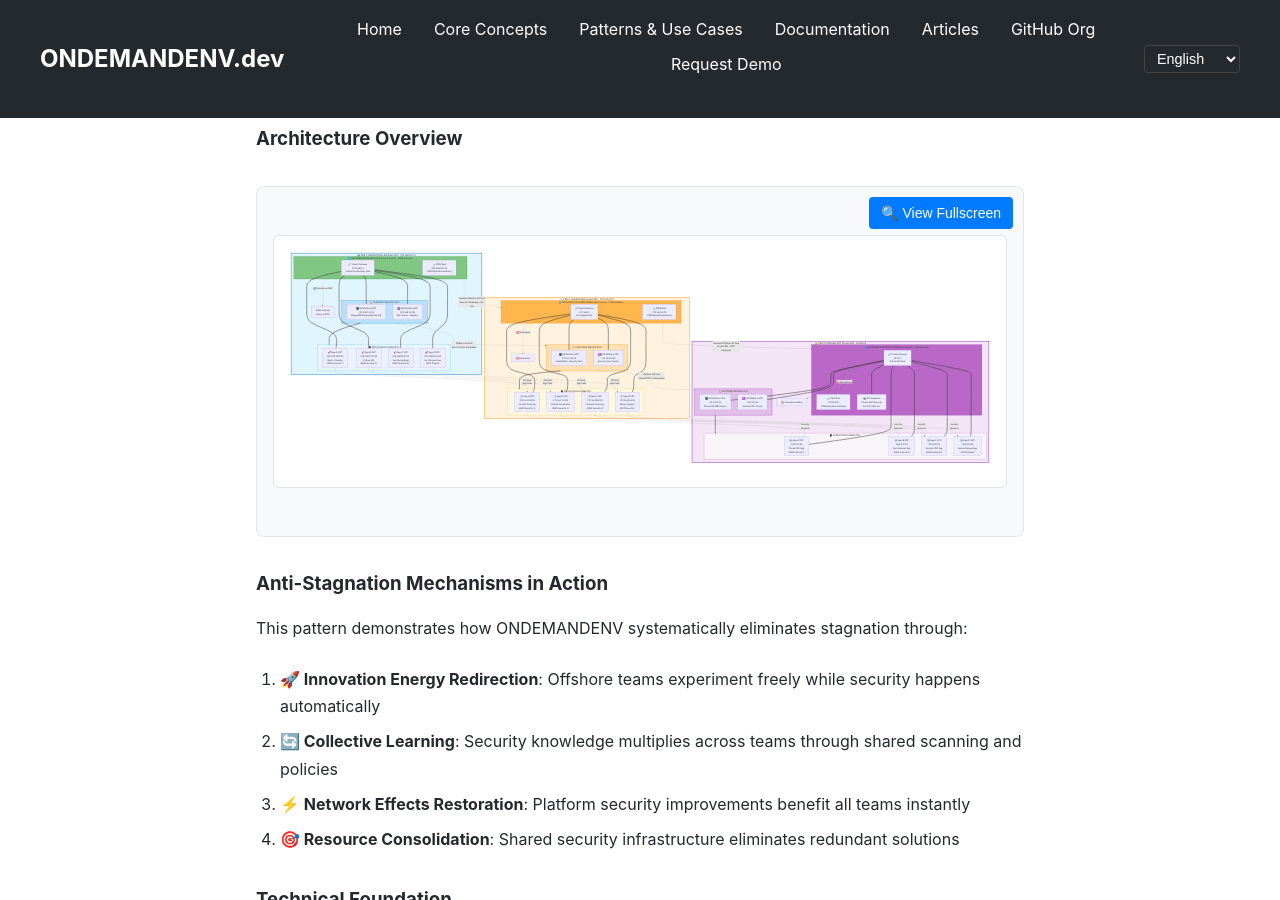
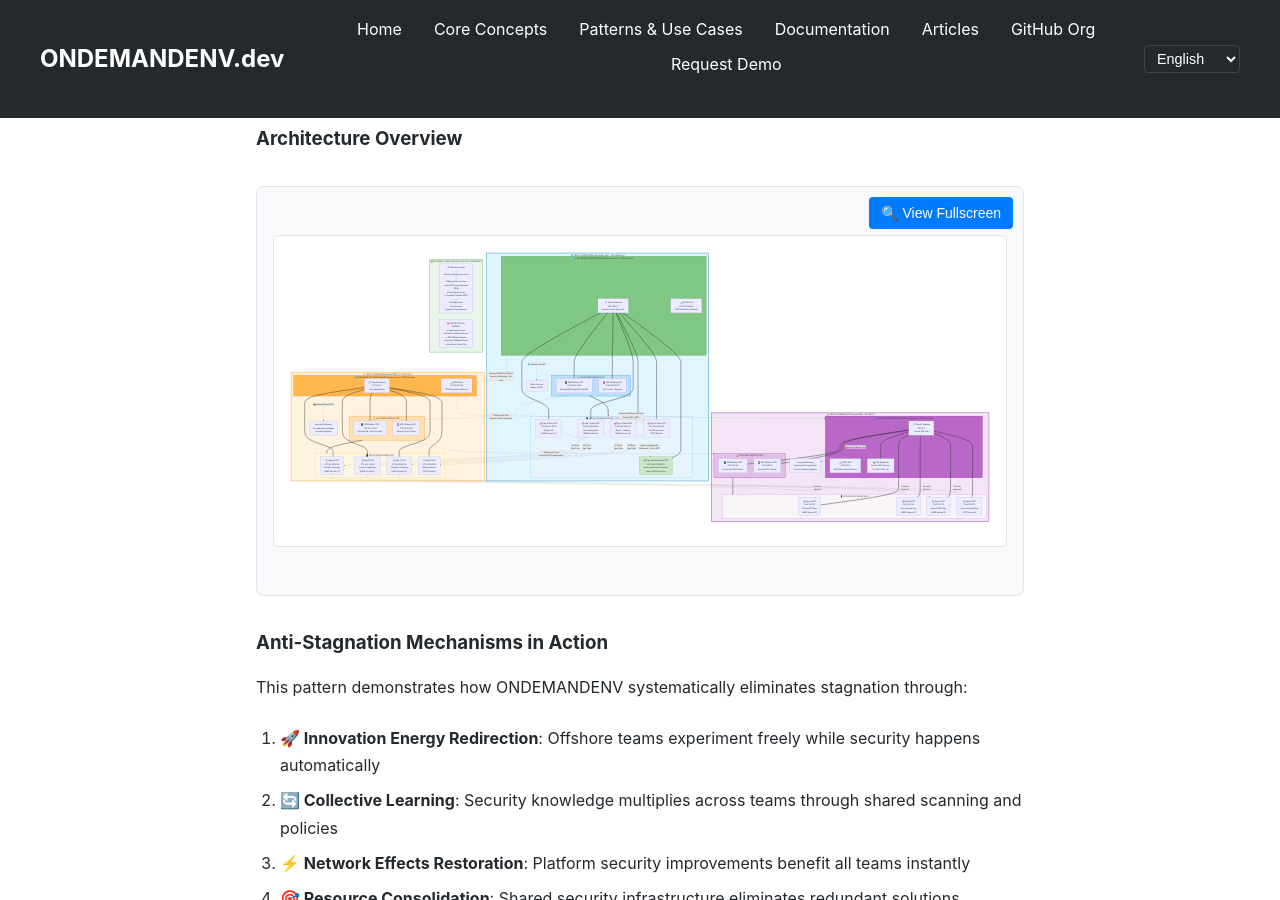
Before and after one commit to ondemandenv/ondemandenv.github.io, a Jekyll site: the page built from articles/isolated-offshore-development-pattern.md, in a window 1280 px wide and 900 px high, scrolled down 1573 px. Built offline with Jekyll 4.4.1, drawn with Linux system fonts in a browser that asks for light colours.

Commit message:
+++++ ++++ ++++ ++++ +

```diff
--- a/articles/isolated-offshore-development-pattern.md
+++ b/articles/isolated-offshore-development-pattern.md
@@ -76,20 +76,25 @@
             T1EKSVPC["☸️ EKS Platform VPC<br/>192.168.2.0/24<br/>K8s Cluster + Registry"]
         end
 
-        subgraph T1Apps["📱 APPLICATION ENVER VPCs"]
-            T1App1VPC["🚀 App-A VPC<br/>192.168.10.0/24<br/>React + Node.js<br/>(AWS Account 1)"]
-            T1App2VPC["🚀 App-B VPC<br/>192.168.11.0/24<br/>Python ML<br/>(AWS Account 1)"]
-            T1App3VPC["🚀 App-C VPC<br/>192.168.20.0/24<br/>Java Spring Boot<br/>(AWS Account 2)"]
-            T1App4VPC["🚀 App-D VPC<br/>192.168.30.0/24<br/>Go Microservices<br/>(GCP Project)"]
+        subgraph T1Apps["📱 APPLICATION ENVER VPCs + DYNAMIC BRANCHES"]
+            T1App1VPC["🚀 App-A Main VPC<br/>192.168.10.0/24<br/>React + Node.js<br/>(AWS Account 1)"]
+            T1App1Branch["🌿 App-A feature/auth VPC<br/>192.168.10.128/25<br/>Auto-created on Git branch<br/>(Same AWS Account)"]
+            T1App2VPC["🚀 App-B Main VPC<br/>192.168.11.0/24<br/>Python ML<br/>(AWS Account 1)"]
+            T1App3VPC["🚀 App-C Main VPC<br/>192.168.20.0/24<br/>Java Spring Boot<br/>(AWS Account 2)"]
+            T1App4VPC["🚀 App-D Main VPC<br/>192.168.30.0/24<br/>Go Microservices<br/>(GCP Project)"]
         end
 
         %% TGW Connections
         T1TGW === T1DBVPC
         T1TGW === T1EKSVPC
         T1TGW === T1App1VPC
+        T1TGW === T1App1Branch
         T1TGW === T1App2VPC
         T1TGW === T1App3VPC
         T1TGW === T1App4VPC
+
+        %% Dynamic Enver Creation
+        T1App1VPC -.->|"odmd: create@main<br/>Git Branch → Auto VPC"| T1App1Branch
 
         %% Platform serves Apps
         T1Platform ==> T1Apps
@@ -131,8 +136,8 @@
         %% Platform serves Apps
         T2Platform ==> T2Apps
 
-        %% No Internet Access
-        T2TGW -.->|"❌ Air-Gapped"| Blocked1["❌ No Internet"]
+        %% No Internet Access - Internal Repos Only
+        T2TGW -.->|"📦 Internal Repos Only"| T2InternalRepo["Internal Artifactory<br/>Pre-approved Packages<br/>Container Registry"]
     end
 
     %% ========================================
@@ -172,8 +177,8 @@
         %% Platform serves Apps
         T3Platform ==> T3Apps
 
-        %% Zero Internet Access
-        T3TGW -.->|"❌ Zero Internet"| Blocked2["❌ Complete Isolation"]
+        %% Zero Internet Access - Internal Repos Only
+        T3TGW -.->|"📦 Internal Repos Only"| T3InternalRepo["Internal Artifactory<br/>Approved Packages Only<br/>Private Container Registry"]
     end
 
     %% ========================================
@@ -198,6 +203,16 @@
     T1Platform -.->|"Platform Git Fork<br/>Security Tools Integration"| T2Platform
     T2Platform -.->|"Platform Git Fork<br/>Internal POC Configuration"| T3Platform
 
+    %% ========================================
+    %% DYNAMIC ENVER CREATION CAPABILITY
+    %% ========================================
+
+    subgraph DynamicCapability["🌿 DYNAMIC ENVER CREATION ON ANY GIT BRANCH"]
+        BranchFlow["Git Branch Created<br/>↓<br/>odmd: create@source-enver<br/>↓<br/>Platform Auto-Creates:<br/>• New VPC (auto-allocated CIDR)<br/>• New Infrastructure<br/>• Complete Isolated SDLC<br/>↓<br/>Full Application Environment<br/>Ready for Development"]
+
+        AppliesTo["🎯 APPLIES TO ALL ENVERS:<br/>• Application Envers<br/>• Database Platform Envers<br/>• EKS Platform Envers<br/>• Network Platform Envers<br/>• Any Enver in Any Tier"]
+    end
+
     %% Tier styling
     style Tier1 fill:#e1f5fe,stroke:#0277bd,stroke-width:3px
     style Tier2 fill:#fff3e0,stroke:#ff8f00,stroke-width:3px
@@ -217,6 +232,10 @@
     style T1Apps fill:#e8f4fd,stroke:#039be5,stroke-width:1px
     style T2Apps fill:#fef7e0,stroke:#ffa000,stroke-width:1px
     style T3Apps fill:#f8f4f8,stroke:#9c27b0,stroke-width:1px
+
+    %% Dynamic capability styling
+    style DynamicCapability fill:#e8f5e8,stroke:#4caf50,stroke-width:3px
+    style T1App1Branch fill:#c8e6c9,stroke:#66bb6a,stroke-width:2px
 
 </div>
 </div>
```
